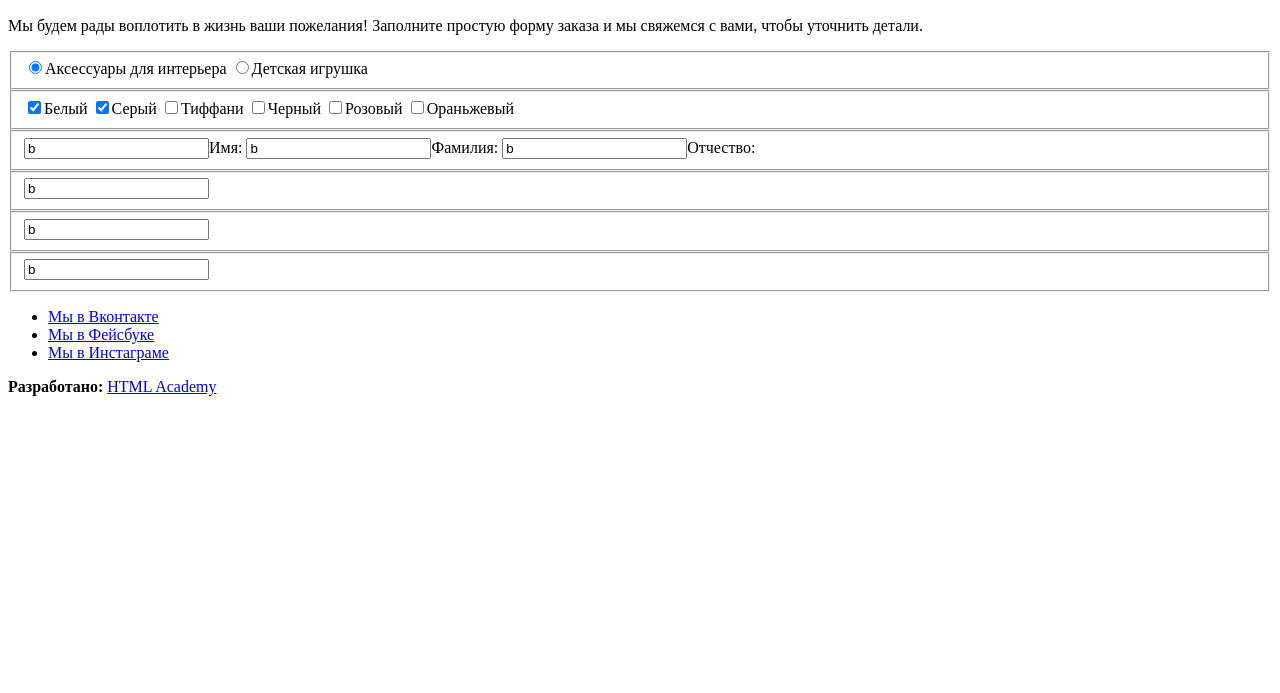
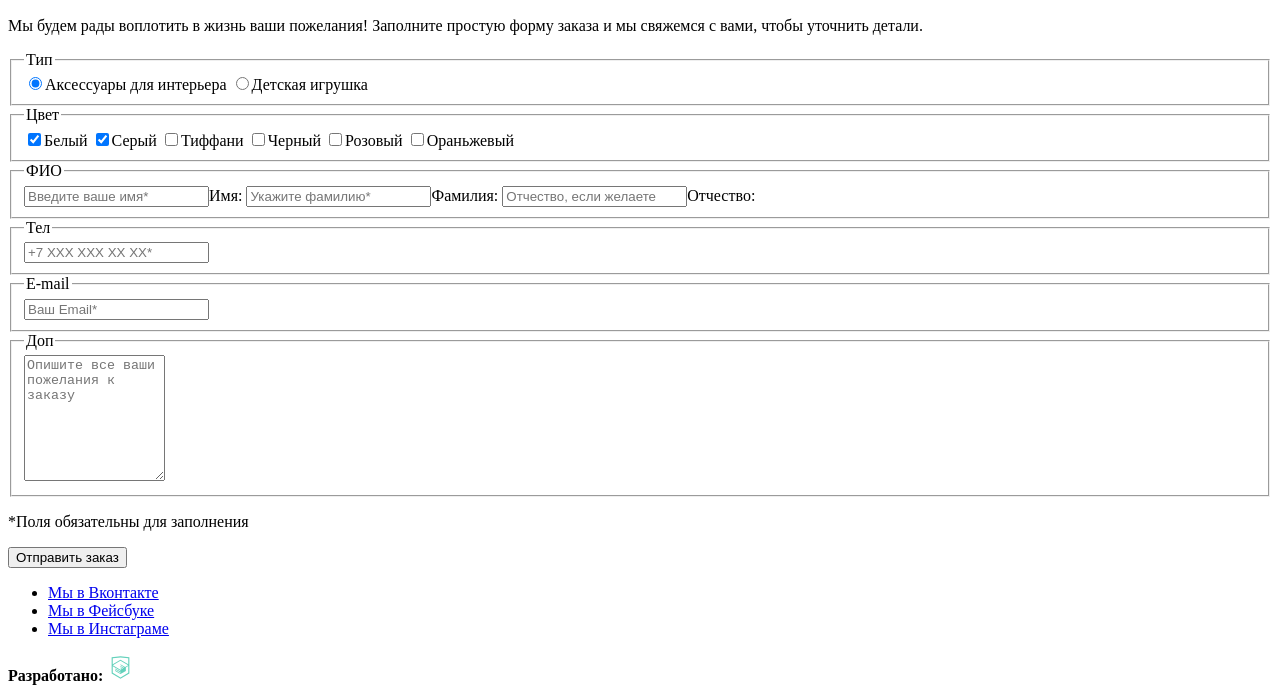
Before and after one commit to kondrse/207684-mishka-18, a website: page source/form.html in a window 1280 px wide. Shown: the part 189-882 px from the top of the page. Before the commit the page ends 800 px from the top, so only its background shows below. Drawn offline with Linux system fonts and the light colour scheme.

Commit message:
Завершаю разметку страниц

```diff
--- a/source/form.html
+++ b/source/form.html
@@ -2,94 +2,103 @@
 <html lang="ru">
   <head>
     <meta charset="utf-8">
-    <title>HTML Academy: Мишка</title>
+    <title>HTML Academy: Мишка | Вязание на заказ</title>
 
   </head>
   <body>
   	<header class="page-header">
   		<a href="index.html" class="page-header__logo">
-  			<img class="page-header__logo-image" src="logo.svg" width="86" height="35" alt="Инетернет магазин Мишка">
+  			<img class="page-header__logo-image" src="img/logo.svg" width="86" height="35" alt="Инетернет магазин Мишка">
   		</a>
   		<nav class="top-menu">
   			<button class="top-menu-nav__toggle" type="button">Открыть меню</button>
   			<div class="top-menu-nav__wrapper">
   			<ul class="top-menu-nav__list site-list">
   				<li class="site-list__item">
-  					<a href="catalog.html">Каталог товаров</a>
+  					<a class="site-list__link" href="catalog.html">Каталог товаров</a>
   				</li>
   				<li class="site-list__item site-list__item--active">
-  					<a href="form.html">Вязание на заказ</a>
+  					<a class="site-list__link" href="form.html">Вязание на заказ</a>
   				</li>
   				<li class="site-list__item">
-  					<a href="#">Поиск по сайту</a>
+  					<a class="site-list__link" href="#">Поиск по сайту</a>
   					<button><img src="../css/search.svg" width="18" height="18" alt="Поиск"></button>
   				</li>
   				<li class="site-list__item">
-  					<a href="#">Корзина: пока пуста</a>
+  					<a class="site-list__link" href="#">Корзина: пока пуста</a>
   					<img src="../css/basket.svg" width="21" height="18" alt="Корзина">
   				</li>
   			</ul>
   		    </div>
   		</nav>
   	</header>
-  	<main>
-  		<h2>Вязание на заказ</h2>
-  		<p>Мы будем рады воплотить в жизнь ваши пожелания! Заполните простую форму заказа и мы свяжемся с вами, чтобы уточнить детали.</p>
-  		<form>
-  			<fieldset value="Тип">
-  				<label>
-  					<input type="radio" value="b" name="" checked>Аксессуары для интерьера
+
+  	<main class="main-form">
+  		<h2 class="main-form__title">Вязание на заказ</h2>
+  		<p class="main-form__text">Мы будем рады воплотить в жизнь ваши пожелания! Заполните простую форму заказа и мы свяжемся с вами, чтобы уточнить детали.</p>
+  		<form class="order-form" action="https://echo.htmlacademy.ru" method="post">
+  			<fieldset class="order-form__fieldset">
+          <legend class="order-form__legend">Тип</legend>
+  				<label class="order-form__label order-form__label--radio">
+  					<input class="visually-hidden" type="radio" value="acsessuars" name="type" checked>Аксессуары для интерьера
   				</label>
-  				<label>
-  					<input type="radio" value="b" name="">Детская игрушка
+  				<label class="order-form__label order-form__label--radio">
+  					<input class="visually-hidden" type="radio" value="kids-toys" name="type">Детская игрушка
   				</label>
   			</fieldset>
-  			<fieldset value="Цвет">
-  				<label>
-  					<input type="checkbox" value="b" name="" checked>Белый
+  			<fieldset class="order-form__fieldset" value="Цвет">
+          <legend class="order-form__legend">Цвет</legend>
+  				<label class="order-form__label order-form__label--checkbox">
+  					<input class="visually-hidden" type="checkbox" value="b" name="" checked>Белый
   				</label>
-  				<label>
-  					<input type="checkbox" value="b" name="" checked>Серый
+  				<label class="order-form__label order-form__label--checkbox">
+  					<input class="visually-hidden" type="checkbox" value="b" name="" checked>Серый
   				</label>
-  				<label>
-  					<input type="checkbox" value="b" name="" >Тиффани
+  				<label class="order-form__label order-form__label--checkbox">
+  					<input class="visually-hidden" type="checkbox" value="b" name="" >Тиффани
   				</label>
-  				<label>
-  					<input type="checkbox" value="b" name="" >Черный
+  				<label class="order-form__label order-form__label--checkbox">
+  					<input class="visually-hidden" type="checkbox" value="b" name="" >Черный
   				</label>
-  				<label>
-  					<input type="checkbox" value="b" name="" >Розовый
+  				<label class="order-form__label order-form__label--checkbox">
+  					<input class="visually-hidden" type="checkbox" value="b" name="" >Розовый
   				</label>
-  				<label>
-  					<input type="checkbox" value="b" name="" >Ораньжевый
+  				<label class="order-form__label order-form__label--checkbox">
+  					<input class="visually-hidden" type="checkbox" value="b" name="" >Ораньжевый
   				</label>
   			</fieldset>
-  			<fieldset>
-  				<label>
-  					<input type="text" value="b" name="" >Имя:
+  			<fieldset class="order-form__fieldset">
+          <legend class="order-form__legend">ФИО</legend>
+  				<label class="order-form__label">
+  					<input class="order-form__input" type="text" value="" name="" placeholder="Введите ваше имя*" >Имя:
   				</label>
-  				<label>
-  					<input type="text" value="b" name="" >Фамилия:
+  				<label class="order-form__label">
+  					<input class="order-form__input" type="text" value="" name="" placeholder="Укажите фамилию*" >Фамилия:
   				</label>
-  				<label>
-  					<input type="text" value="b" name="" >Отчество:
+  				<label class="order-form__label">
+  					<input class="order-form__input" type="text" value="" name="" placeholder="Отчество, если желаете" >Отчество:
   				</label>
   			</fieldset>
-  			<fieldset>
-  				<label>
-  					<input type="tel" value="b" name="" >
+  			<fieldset class="order-form__fieldset">
+          <legend class="order-form__legend">Тел</legend>
+  				<label class="visually-hidden">
+  					<input class="order-form__input order-form__input--phone" type="tel" value="" name="" placeholder="+7 ХХХ ХХХ ХХ ХХ*" >
   				</label>
   			</fieldset>
-  			<fieldset>
-  				<label>
-  					<input type="e-mail" value="b" name="" >
+  			<fieldset class="order-form__fieldset">
+          <legend class="order-form__legend">E-mail</legend>
+  				<label class="visually-hidden">
+  					<input class="order-form__input order-form__input--mail" type="e-mail" value="" name="" placeholder="Ваш Email*" >
   				</label>
   			</fieldset>
-  			<fieldset>
-  				<label>
-  					<input type="textarea" value="b" name="" >
+  			<fieldset class="order-form__fieldset">
+          <legend class="order-form__legend">Доп</legend>
+  				<label class="visually-hidden">
+  					<textarea class="order-form__input order-form__input--wishes" rows="8" cols="15" name="ДОП" placeholder="Опишите все ваши пожелания к заказу"></textarea>
   				</label>
   			</fieldset>
+        <p class="order-form__notice">*Поля обязательны для заполнения</p>
+        <button class="button order-form__button" type="submit">Отправить заказ</button>
   		</form>
   	</main>
   	<footer class="page-footer">
@@ -111,7 +120,7 @@
         </div>
         <div class="page-footer__copyright copyright">
           <b class="copyright__text">Разработано:</b>
-          <a class="button copyright__link" href="https://htmlacademy.ru/intensive/adaptive">HTML Academy</a>
+          <a class="button copyright__link" href="https://htmlacademy.ru/intensive/adaptive"><svg xmlns="http://www.w3.org/2000/svg" viewBox="0 0 60 60" width="27" hight="34"><path fill="#63d1bb" d="M30.2 5h-.2l-19.7 2.1v36.2l19.7 11.7 19.7-11.7v-36.2l-19.5-2.1zm17 36.8l-17.2 10.2-17.2-10.2v-14.8l17.1 10.2v1.8l-11.7-7v1.8l11.8 7.1v1.9l-11.8-7v1.8l11.8 7 11.9-7.1v-7.6l5.3-3.2v15.1zm-.1-17l-4.7 2.8-2.2 1.3-10.3-6.1v1.8l8.8 5.3h-.1l-.2.1-1.3.7-7.3-4.3v1.8l5.8 3.4-1.4.9-4.3-2.6v1.8l2.9 1.7-2.9 1.7-17-10.1 17-10.2 17.2 10zm.1-1.8l-17.3-10.2-17.1 10.2v-13.6l17.2-1.8 17.2 1.8v13.6z"/></svg></a>
         </div>
     </footer>
   </body>
```
Also changed, not shown: source/catalog.html (+2 -2 lines), source/index.html (+1 -1 lines).
